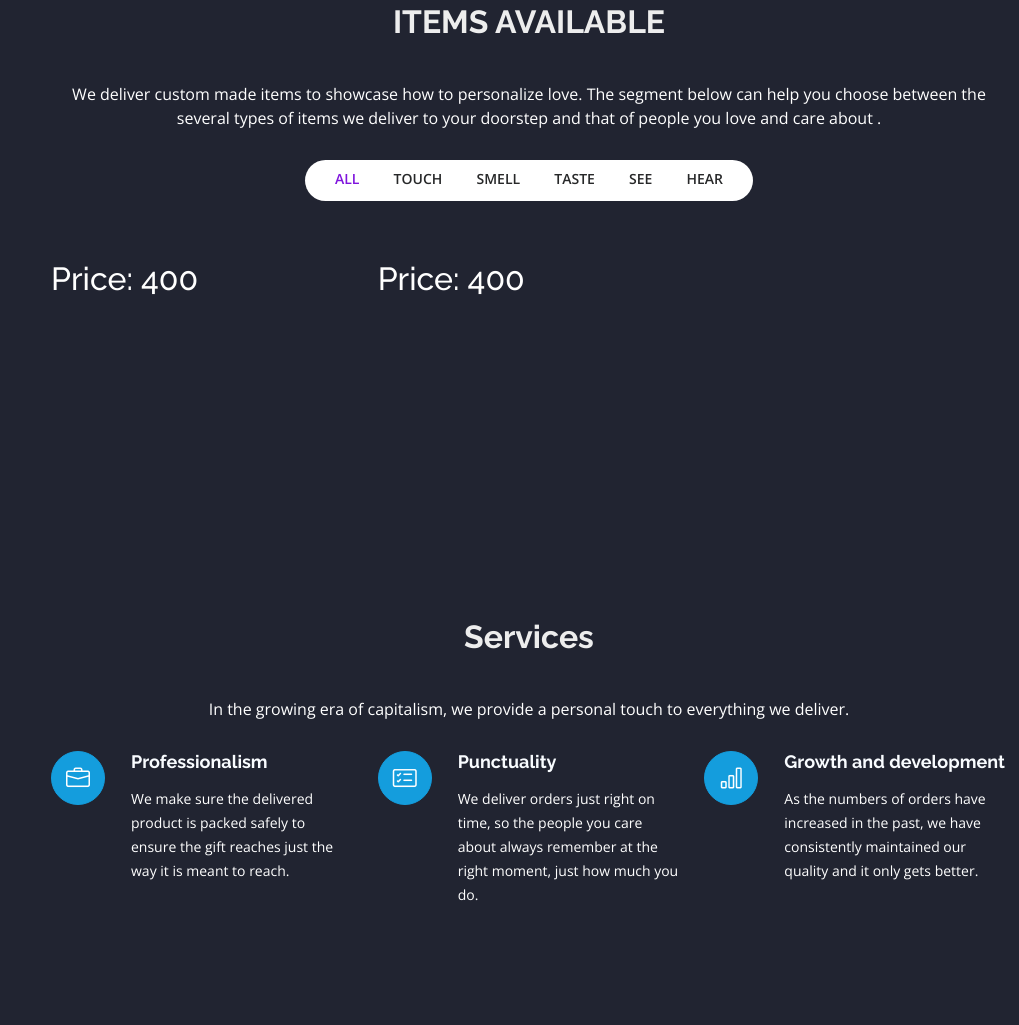
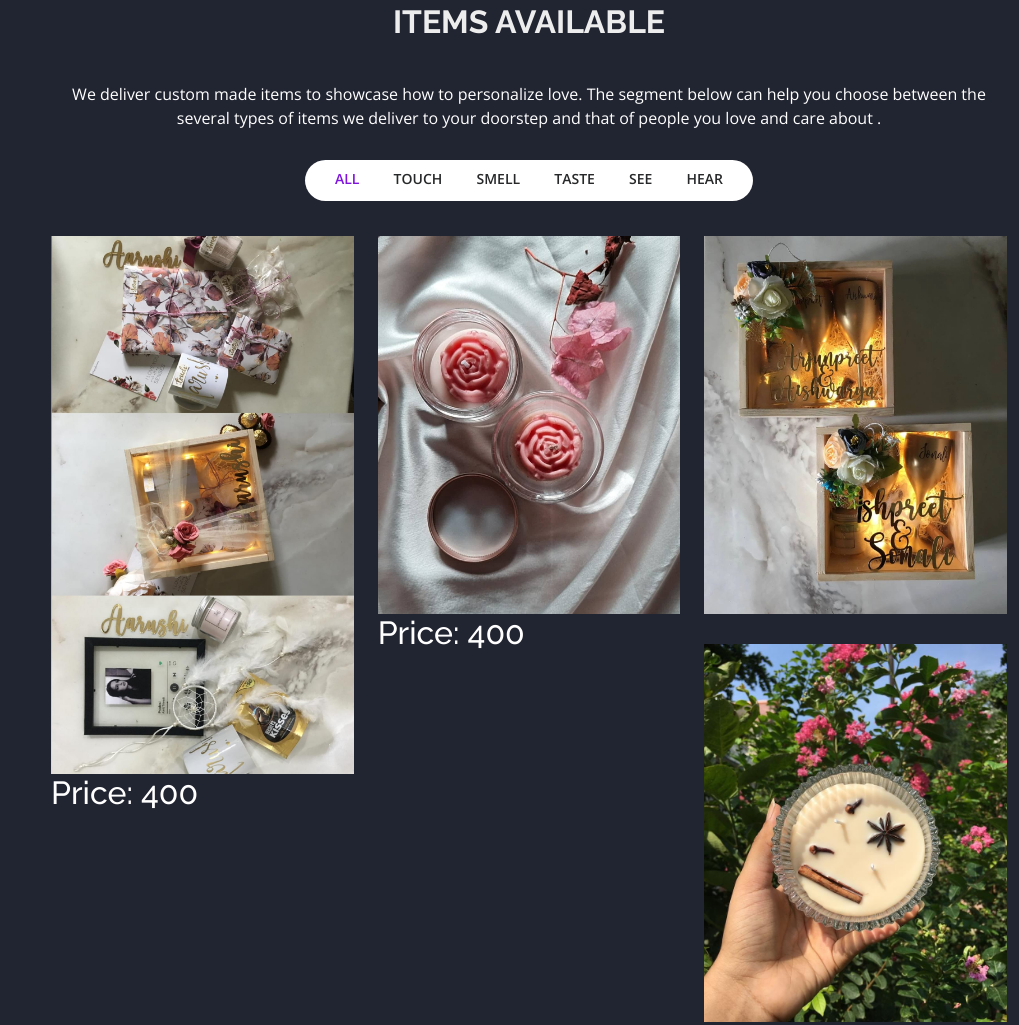
Before and after one commit to aryanthesaini/thepurplesunset.github.io, a plain HTML site: page index.html in a window 1280 px wide. Shown: the part 1449-2474 px from the top of the page, without its empty margins (261-1280 px from the left). Drawn offline with nearby package versions, Linux system fonts and the light colour scheme.

Commit message:
Update index.html

```diff
--- a/index.html
+++ b/index.html
@@ -165,14 +165,14 @@
 
           <div class="col-lg-4 col-md-6 portfolio-item filter-web">
             <div class="portfolio-wrap">
-              <img src="assets/img/portfolio/all_1.jpg" class="img-fluid" alt="">
+              <img src="portfolio/all_1.jpg" class="img-fluid" alt="">
               <h2>Price: 400</h2>
             </div>
           </div>
 
           <div class="col-lg-4 col-md-6 portfolio-item filter-testing">
             <div class="portfolio-wrap">
-              <img src="assets/img/portfolio/all_2.jpg" class="img-fluid" alt="">
+              <img src="portfolio/all_2.jpg" class="img-fluid" alt="">
               <h2>Price: 400</h2>
             </div>
           </div>
@@ -180,7 +180,7 @@
 
           <div class="col-lg-4 col-md-6 portfolio-item filter-app">
             <div class="portfolio-wrap">
-              <img src="assets/img/portfolio/portfolio-1.jpg" class="img-fluid" alt="">
+              <img src="portfolio/all_3.jpg" class="img-fluid" alt="">
               <div class="portfolio-links">
                 <a href="assets/img/portfolio/portfolio-1.jpg" data-gallery="portfolioGallery"
                   class="portfolio-lightbox" title="App 1"><i class="bx bx-plus"></i></a>
@@ -193,7 +193,7 @@
 
           <div class="col-lg-4 col-md-6 portfolio-item filter-web">
             <div class="portfolio-wrap">
-              <img src="assets/img/portfolio/portfolio-2.jpg" class="img-fluid" alt="">
+              <img src="portfolio/all_4.jpg" class="img-fluid" alt="">
               <div class="portfolio-links">
                 <a href="assets/img/portfolio/portfolio-2.jpg" data-gallery="portfolioGallery"
                   class="portfolio-lightbox" title="Web 3"><i class="bx bx-plus"></i></a>
```
